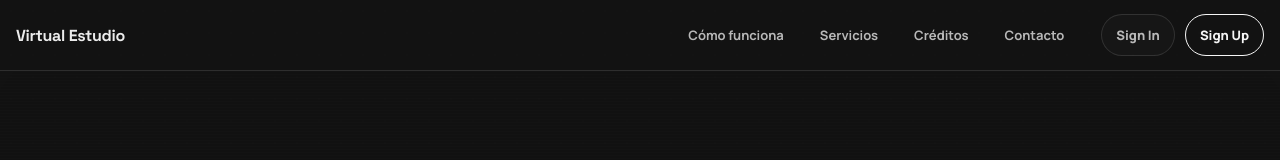
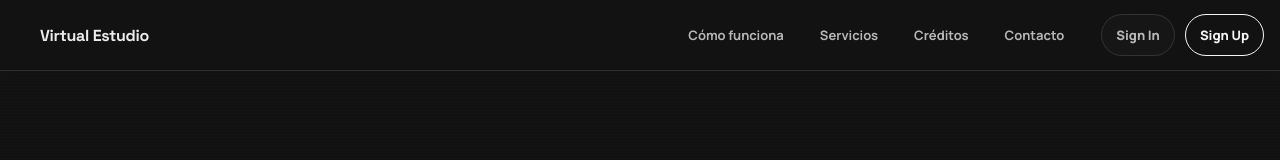
Before and after one commit to Jujo-95/virtual_estudio_web, a React (Vite) app: page / in a window 1280 px wide. Shown: the top 160 px of the page. Built offline with nearby package versions, Linux system fonts and the light colour scheme.

Commit message:
feat(css): Adjust left padding for Virtual Estudio brand

```diff
--- a/src/index.css
+++ b/src/index.css
@@ -161,7 +161,7 @@ input {
 .vs-brand {
   display: flex;
   align-items: center;
-  padding-left: 16px;
+  padding-left: 40px;
 }
 
 .vs-brand-mark {
@@ -591,7 +591,7 @@ input {
 
 .vs-section {
   padding: 46px 0;
-  margin: 60px 0;
+  margin: 0px 0;
 }
 
 .vs-section--rail {
```
